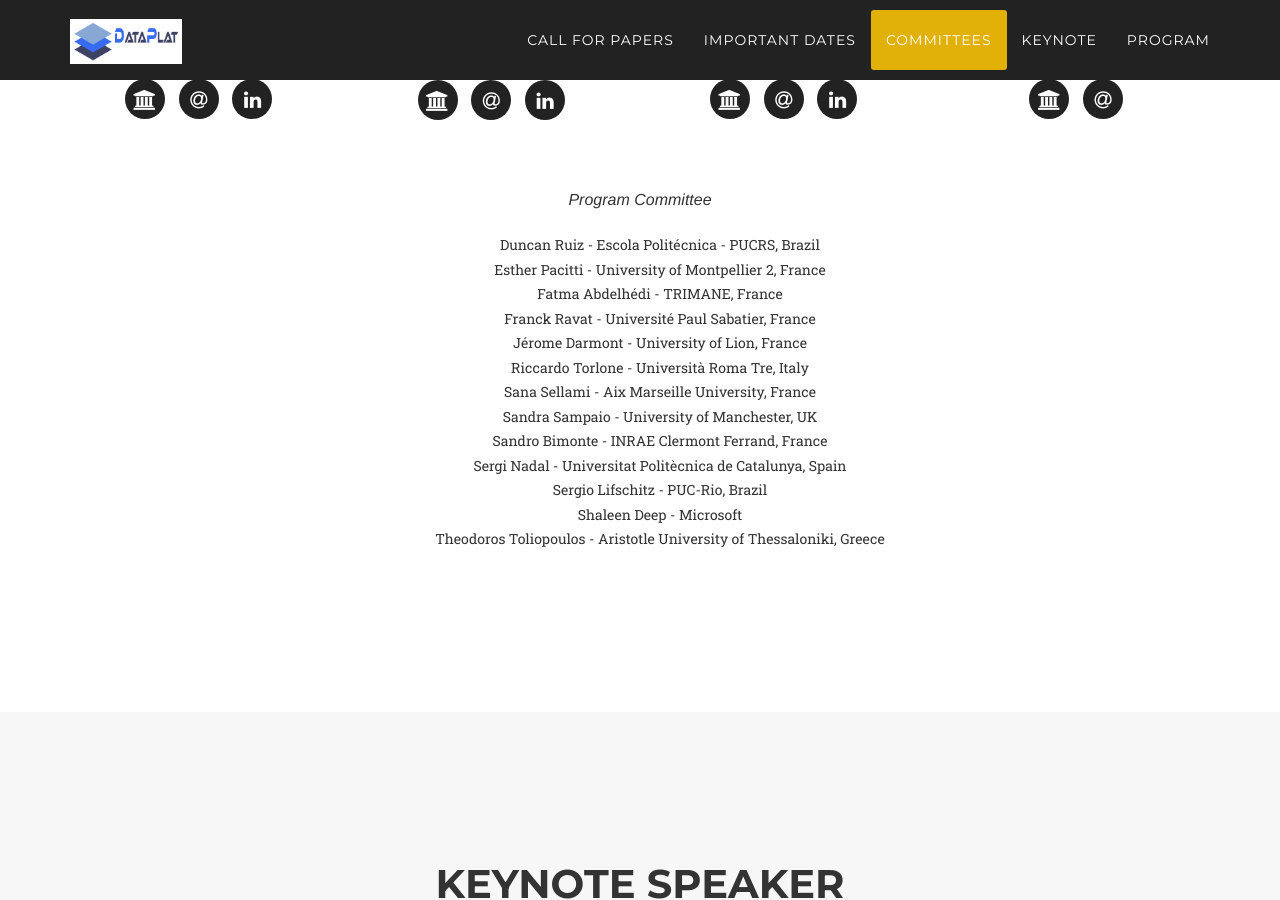
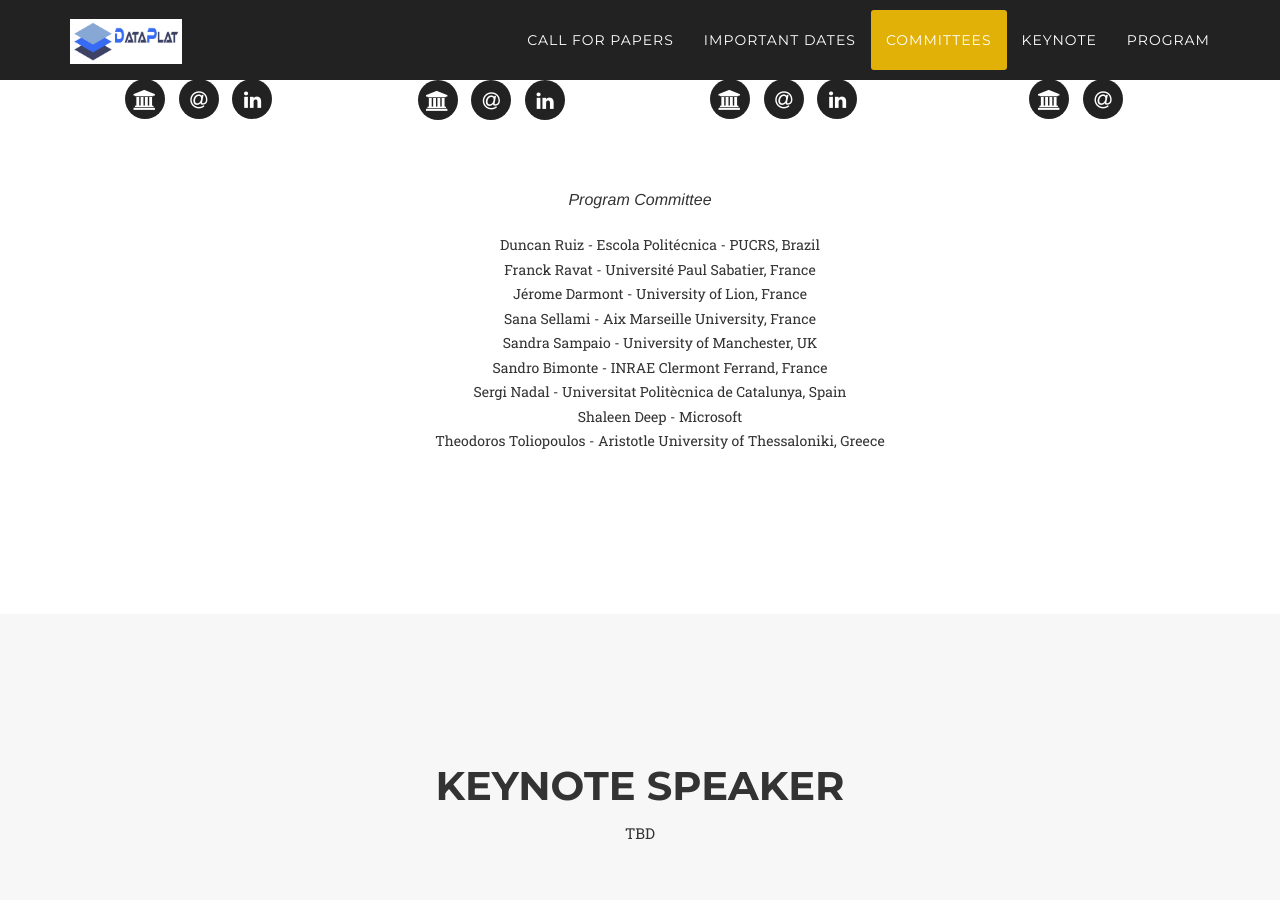
Before and after one commit to big-unibo/dataplat2024, a Jekyll site: the page built from index.html, in a window 1280 px wide and 900 px high, scrolled down 3290 px. Built offline with Jekyll 4.4.1, drawn with Linux system fonts in a browser that asks for light colours; some web fonts are replaced.

Commit message:
update the effective pc members

```diff
--- a/_includes/pc.html
+++ b/_includes/pc.html
@@ -39,18 +39,18 @@
                 <ul class="pcm">
                     <!--<li>Bogdan Cautis - University of Paris-Sud / University Paris-Saclay, France</li>-->
                     <li>Duncan Ruiz - Escola Politécnica - PUCRS, Brazil</li>
-                    <li>Esther Pacitti - University of Montpellier 2, France</li>
-                    <li>Fatma Abdelhédi - TRIMANE, France</li>
+                    <!--<li>Esther Pacitti - University of Montpellier 2, France</li>-->
+                    <!--<li>Fatma Abdelhédi - TRIMANE, France</li>-->
                     <li>Franck Ravat - Université Paul Sabatier, France</li>
                     <li>Jérome Darmont - University of Lion, France</li>
                     <!--<li>Laura Di Rocco - Bayer</li>-->
-                    <li>Riccardo Torlone - Università Roma Tre, Italy</li>
+                    <!--<li>Riccardo Torlone - Università Roma Tre, Italy</li>-->
                     <!--<li>Sainyam Galhotra - University of Chicago, Germany</li>-->
                     <li>Sana Sellami - Aix Marseille University, France</li>
                     <li>Sandra Sampaio - University of Manchester, UK</li>
                     <li>Sandro Bimonte - INRAE Clermont Ferrand, France</li>
                     <li>Sergi Nadal - Universitat Politècnica de Catalunya, Spain</li>
-                    <li>Sergio Lifschitz - PUC-Rio, Brazil</li>
+                    <!--<li>Sergio Lifschitz - PUC-Rio, Brazil</li>-->
                     <li>Shaleen Deep - Microsoft</li>
                     <li>Theodoros Toliopoulos - Aristotle University of Thessaloniki, Greece</li>
                 </ul>
```
